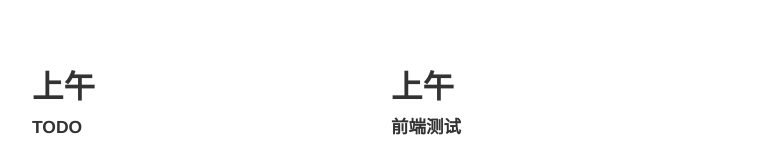
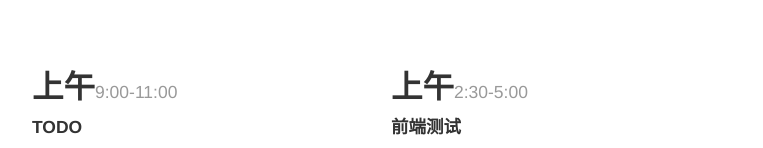
Before and after one commit to WuyiUniversity/WuyiUniversity.github.io, a plain HTML site: page index.html in a window 1280 px wide. Shown: the part 297-445 px from the top of the page, without its empty margins (258-1021 px from the left). Drawn offline with nearby package versions, Linux system fonts and the light colour scheme.

Commit message:
update the time

```diff
--- a/index.html
+++ b/index.html
@@ -45,7 +45,7 @@
 
         <div class="row-fluid marketing">
             <div class="span6">
-                <h2>上午</h2>
+                <h2>上午<small>9:00-11:00</small></h2>
 
                 <h4>TODO</h4>
 
@@ -61,7 +61,7 @@
             </div>
 
             <div class="span6">
-                <h2>上午</h2>
+                <h2>上午<small>2:30-5:00</small></h2>
 
                 <h4>前端测试</h4>
 
```
